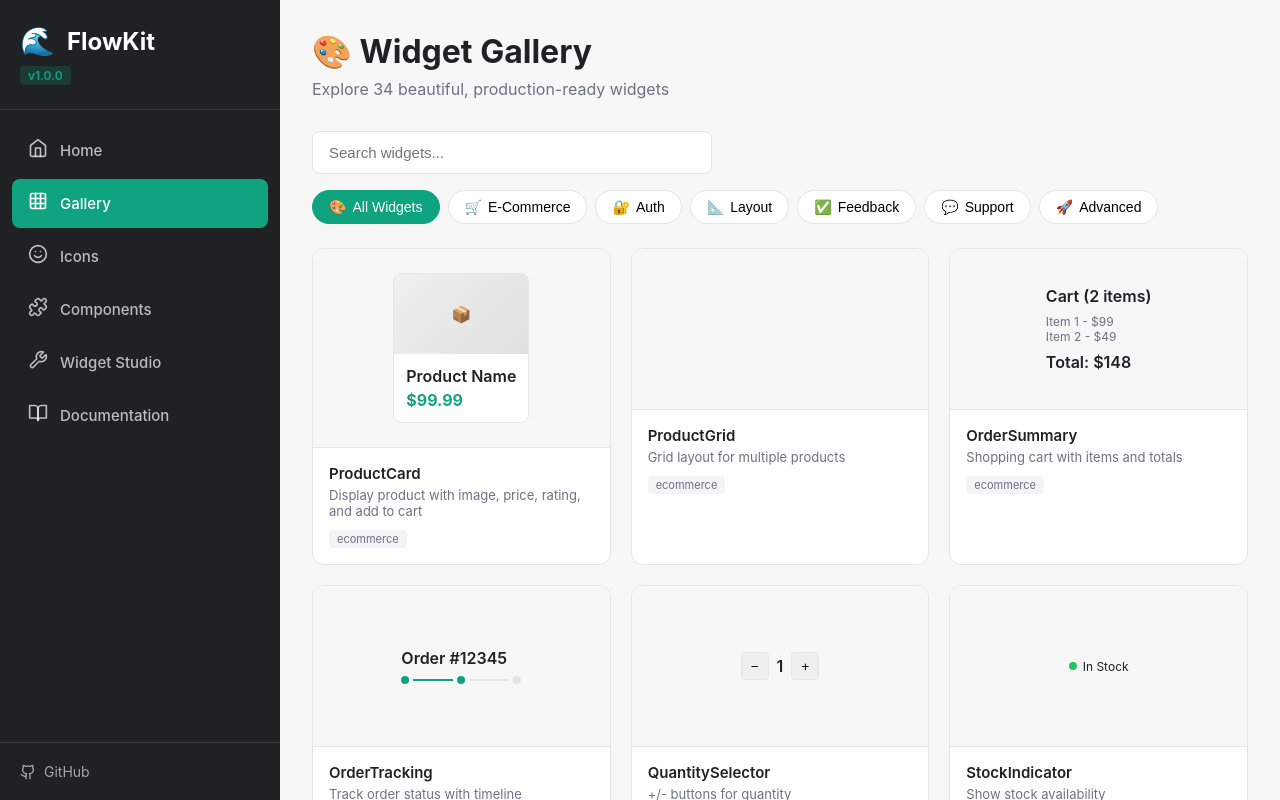
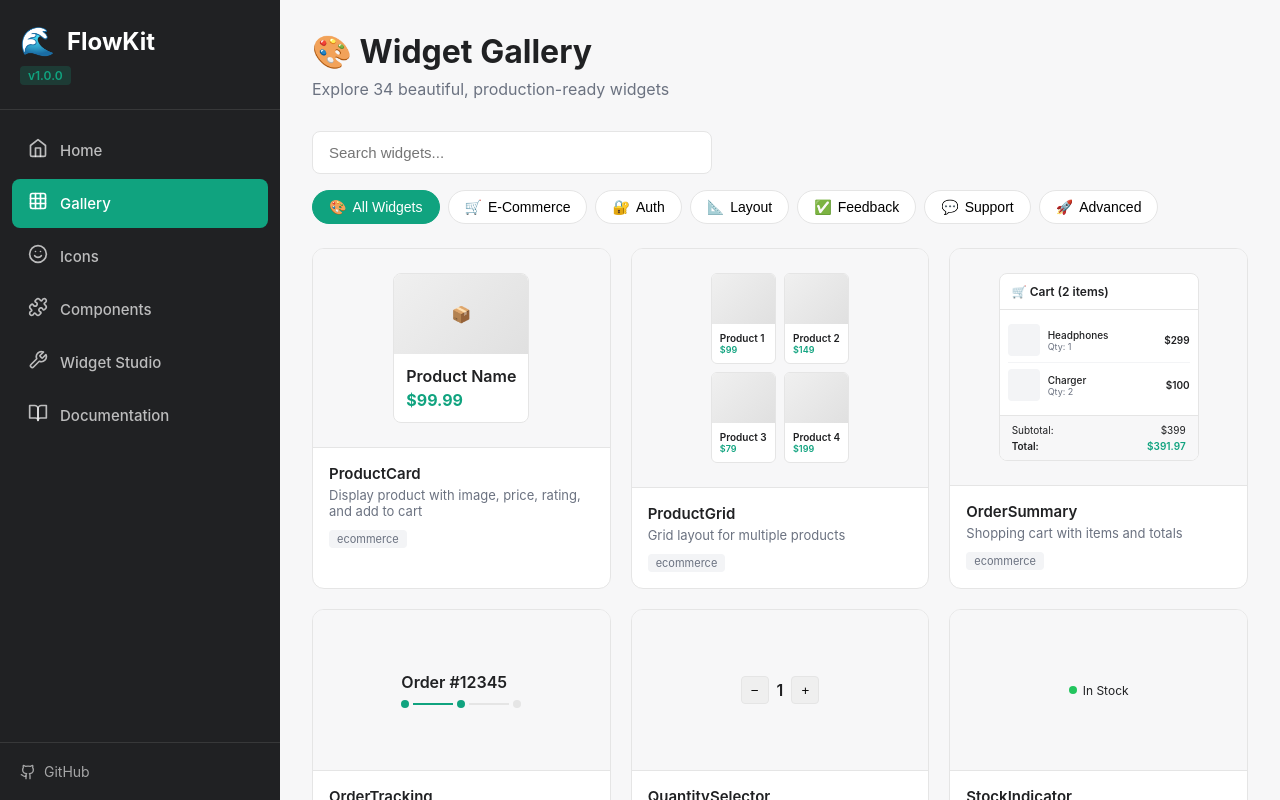
Before and after one commit to openclawabdullah/flowkit, a React (Vite) app in the folder explorer/: page /gallery in a window 1280 px wide. Shown: the top 800 px of the page. Built offline with nearby package versions, Linux system fonts and the light colour scheme.

Commit message:
fix: Improve ProductGrid and OrderSummary previews
- ProductGrid: 2x2 grid with product cards, images, titles, prices
- OrderSummary: Full cart UI with items, quantities, subtotal, total
- More visual and realistic previews

```diff
--- a/explorer/pages/GalleryPage.tsx
+++ b/explorer/pages/GalleryPage.tsx
@@ -976,22 +976,73 @@ function ProductCardPreview() {
 
 function ProductGridPreview() {
   return (
-    <div style={{ display: 'grid', gridTemplateColumns: '1fr 1fr', gap: 8 }}>
-      <div style={{ height: 40, background: '#f3f4f6', borderRadius: 4 }}></div>
-      <div style={{ height: 40, background: '#f3f4f6', borderRadius: 4 }}></div>
-      <div style={{ height: 40, background: '#f3f4f6', borderRadius: 4 }}></div>
-      <div style={{ height: 40, background: '#f3f4f6', borderRadius: 4 }}></div>
+    <div style={{ display: 'grid', gridTemplateColumns: '1fr 1fr', gap: 8, maxWidth: 240 }}>
+      <div style={{ background: 'white', borderRadius: 6, overflow: 'hidden', border: '1px solid #e5e5e5' }}>
+        <div style={{ height: 50, background: 'linear-gradient(135deg, #f0f0f0 0%, #e0e0e0 100%)' }}></div>
+        <div style={{ padding: 8 }}>
+          <div style={{ fontSize: 10, fontWeight: 600 }}>Product 1</div>
+          <div style={{ fontSize: 9, color: '#10a37f', fontWeight: 600 }}>$99</div>
+        </div>
+      </div>
+      <div style={{ background: 'white', borderRadius: 6, overflow: 'hidden', border: '1px solid #e5e5e5' }}>
+        <div style={{ height: 50, background: 'linear-gradient(135deg, #f0f0f0 0%, #e0e0e0 100%)' }}></div>
+        <div style={{ padding: 8 }}>
+          <div style={{ fontSize: 10, fontWeight: 600 }}>Product 2</div>
+          <div style={{ fontSize: 9, color: '#10a37f', fontWeight: 600 }}>$149</div>
+        </div>
+      </div>
+      <div style={{ background: 'white', borderRadius: 6, overflow: 'hidden', border: '1px solid #e5e5e5' }}>
+        <div style={{ height: 50, background: 'linear-gradient(135deg, #f0f0f0 0%, #e0e0e0 100%)' }}></div>
+        <div style={{ padding: 8 }}>
+          <div style={{ fontSize: 10, fontWeight: 600 }}>Product 3</div>
+          <div style={{ fontSize: 9, color: '#10a37f', fontWeight: 600 }}>$79</div>
+        </div>
+      </div>
+      <div style={{ background: 'white', borderRadius: 6, overflow: 'hidden', border: '1px solid #e5e5e5' }}>
+        <div style={{ height: 50, background: 'linear-gradient(135deg, #f0f0f0 0%, #e0e0e0 100%)' }}></div>
+        <div style={{ padding: 8 }}>
+          <div style={{ fontSize: 10, fontWeight: 600 }}>Product 4</div>
+          <div style={{ fontSize: 9, color: '#10a37f', fontWeight: 600 }}>$199</div>
+        </div>
+      </div>
     </div>
   )
 }
 
 function OrderSummaryPreview() {
   return (
-    <div style={{ background: '#f7f7f8', borderRadius: 8, padding: 12 }}>
-      <div style={{ fontWeight: 600, marginBottom: 8 }}>Cart (2 items)</div>
-      <div style={{ fontSize: 12, color: '#6b7280' }}>Item 1 - $99</div>
-      <div style={{ fontSize: 12, color: '#6b7280' }}>Item 2 - $49</div>
-      <div style={{ marginTop: 8, fontWeight: 600 }}>Total: $148</div>
+    <div style={{ background: 'white', borderRadius: 8, border: '1px solid #e5e5e5', overflow: 'hidden', minWidth: 200 }}>
+      <div style={{ padding: '10px 12px', borderBottom: '1px solid #e5e5e5', fontWeight: 600, fontSize: 12 }}>
+        🛒 Cart (2 items)
+      </div>
+      <div style={{ padding: 8 }}>
+        <div style={{ display: 'flex', alignItems: 'center', gap: 8, padding: '6px 0', borderBottom: '1px solid #f3f4f6' }}>
+          <div style={{ width: 32, height: 32, background: '#f3f4f6', borderRadius: 4 }}></div>
+          <div style={{ flex: 1 }}>
+            <div style={{ fontSize: 10, fontWeight: 500 }}>Headphones</div>
+            <div style={{ fontSize: 9, color: '#6b7280' }}>Qty: 1</div>
+          </div>
+          <div style={{ fontSize: 10, fontWeight: 600 }}>$299</div>
+        </div>
+        <div style={{ display: 'flex', alignItems: 'center', gap: 8, padding: '6px 0' }}>
+          <div style={{ width: 32, height: 32, background: '#f3f4f6', borderRadius: 4 }}></div>
+          <div style={{ flex: 1 }}>
+            <div style={{ fontSize: 10, fontWeight: 500 }}>Charger</div>
+            <div style={{ fontSize: 9, color: '#6b7280' }}>Qty: 2</div>
+          </div>
+          <div style={{ fontSize: 10, fontWeight: 600 }}>$100</div>
+        </div>
+      </div>
+      <div style={{ padding: '8px 12px', background: '#f7f7f8', borderTop: '1px solid #e5e5e5' }}>
+        <div style={{ display: 'flex', justifyContent: 'space-between', fontSize: 10 }}>
+          <span>Subtotal:</span>
+          <span>$399</span>
+        </div>
+        <div style={{ display: 'flex', justifyContent: 'space-between', fontSize: 10, fontWeight: 600, marginTop: 4 }}>
+          <span>Total:</span>
+          <span style={{ color: '#10a37f' }}>$391.97</span>
+        </div>
+      </div>
     </div>
   )
 }
```
